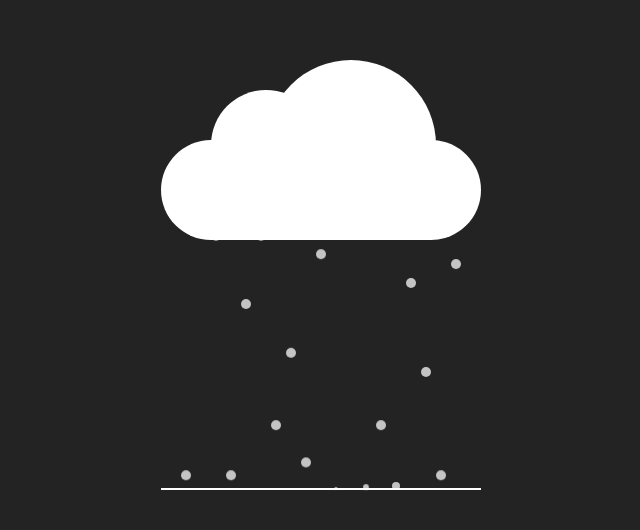
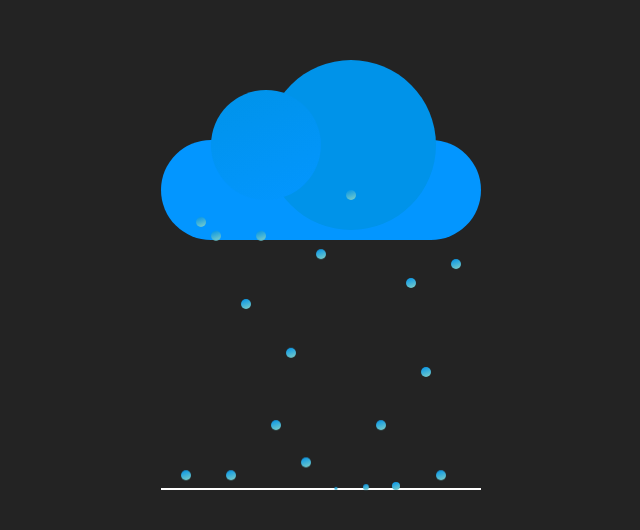
Before and after one commit to robinmaan/rain-drop-animation, a plain HTML site: page practice set 5/index.html in a window 1280 px wide. Shown: the part 110-640 px from the top of the page, without its empty margins (319-959 px from the left). Drawn offline with nearby package versions, Linux system fonts and the light colour scheme.

Commit message:
changing some animation

```diff
--- a/practice set 5/index.html
+++ b/practice set 5/index.html
@@ -6,13 +6,18 @@
     <meta name="viewport" content="width=device-width, initial-scale=1.0">
     <title>Document</title>
     <link rel="stylesheet" href="styles.css">
+    <link
+    rel="stylesheet"
+    href="https://cdnjs.cloudflare.com/ajax/libs/animate.css/4.1.1/animate.min.css"
+  />
     <style>
 
     </style>
 </head>
 <body>
-    <div class="container">
-        <div class="cloud"></div>
+    <div class="container animate__animated animate__fadeInUp">
+        <div class="cloud animate__animated animate__rubberBand"></div>
+
          <div class="rainbody">
             <div class="rainitem"></div>
             <div class="rainitem"></div>
--- a/practice set 5/styles.css
+++ b/practice set 5/styles.css
@@ -22,7 +22,10 @@ body{
     top: 50px;
     width: 320px;
     height:100px;
-    background-color: #fff;
+
+    background-color: #0396FF;
+    background-image: linear-gradient(160deg, #0396FF 0%, #0396FF 100%);
+
     border-radius: 100px;
 }
 .cloud:before{
@@ -30,11 +33,14 @@ body{
     top: -50px;
     left: 50px;
     position: absolute;
+    background-color: #0396FF;
+    background-image: linear-gradient(160deg, #0093E9 0%, #0396FF 100%);
+
     width: 110px;
     height: 110px;
-    background-color: #fff;
+
     border-radius: 100px;
-    box-shadow: 85px 0 0 30px #fff;
+    box-shadow: 85px 0 0 30px #0093E9;
 }
 .rainbody{
     position: relative;
@@ -47,7 +53,9 @@ body{
     position: relative;
     width: 10px;
     height: 10px;
-    background-color: #fffb;
+    background-color: #0093E9;
+    background-image: linear-gradient(160deg, #0093E9 0%, #80D0C7 100%);
+
     border-radius: 100px;
     animation: Drop 5s linear infinite;
     transform-origin: bottom;
```
